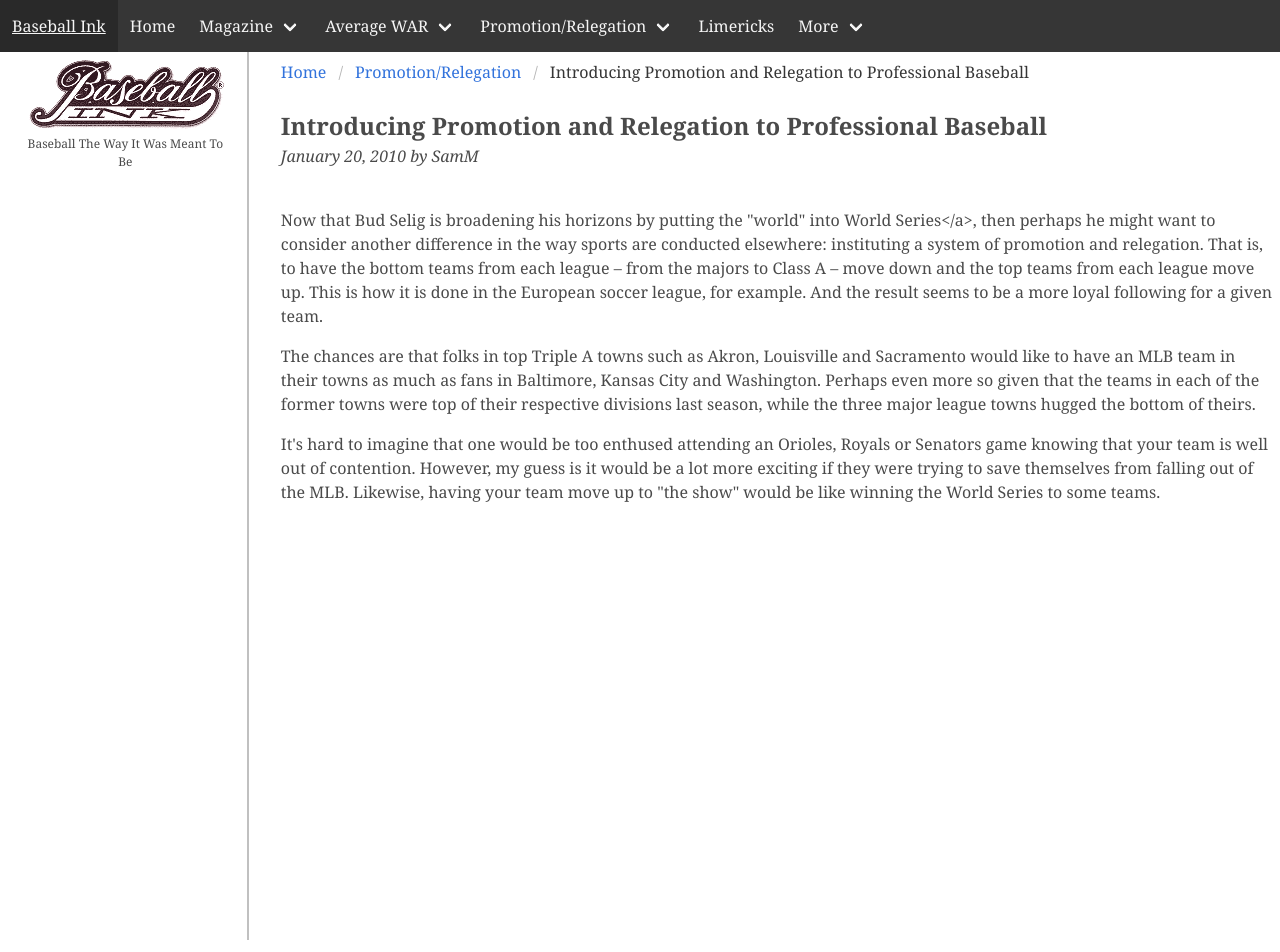
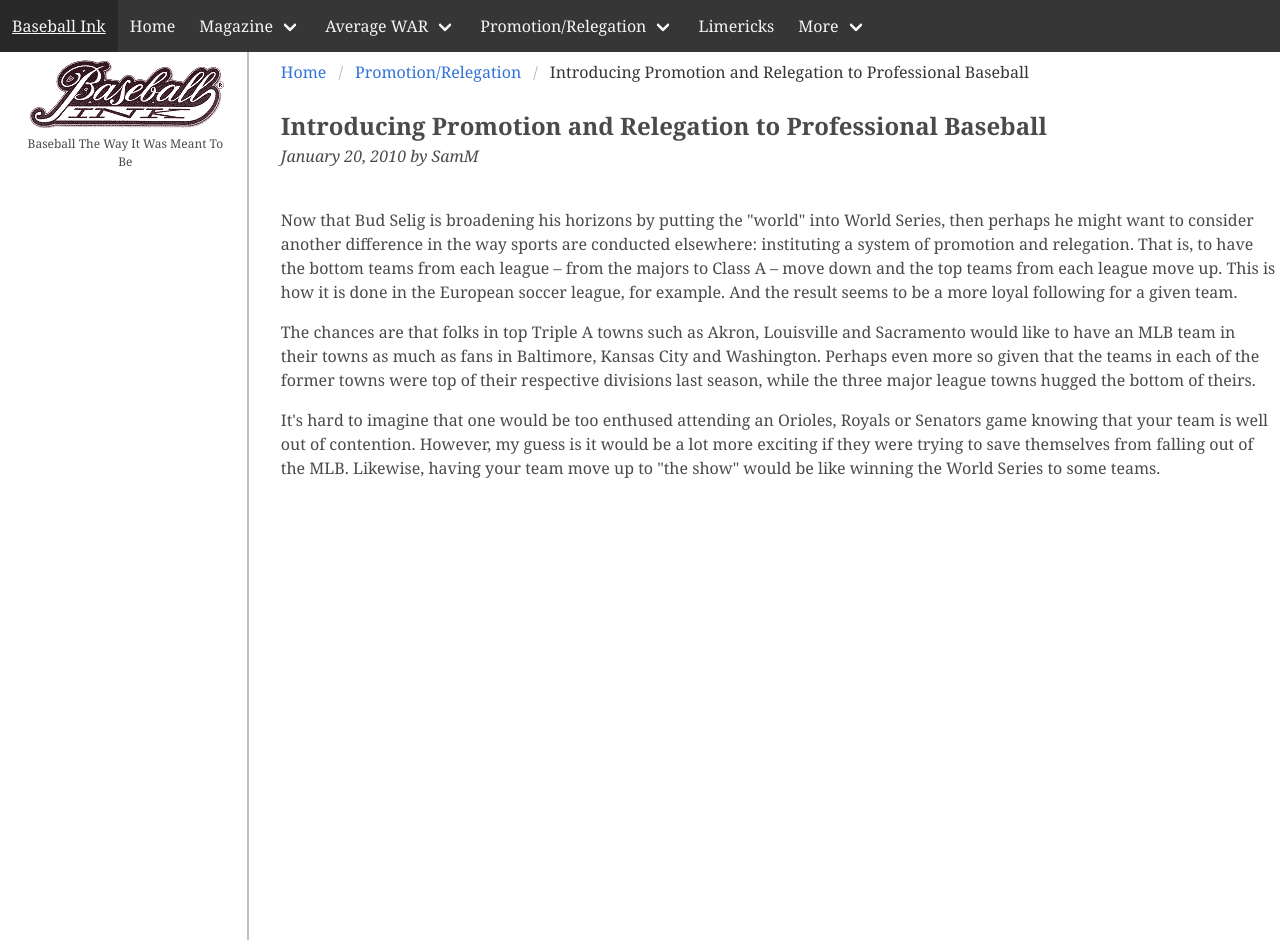
Before and after one commit to jaypalexa/baseballink, a Jekyll site: the page built from pages/pro-rel/introducing-promotion-and-relegation-to-professional-baseball.md, in a window 1280 px wide. Built offline with Jekyll 4.4.1, drawn with Linux system fonts in a browser that asks for light colours.

Commit message:
Removed extraneous </a> tag

```diff
--- a/pages/pro-rel/introducing-promotion-and-relegation-to-professional-baseball.md
+++ b/pages/pro-rel/introducing-promotion-and-relegation-to-professional-baseball.md
@@ -16,7 +16,7 @@
   <br />
 
   <p>
-    Now that Bud Selig is broadening his horizons by putting the "world" into World Series</a>, then perhaps he might want to consider another difference in the way sports are conducted elsewhere: instituting a system of promotion and relegation.  That is, to have the bottom teams from each league – from the majors to Class A – move down and the top teams from each league move up.  This is how it is done in the European soccer league, for example.  And the result seems to be a more loyal following for a given team.
+    Now that Bud Selig is broadening his horizons by putting the "world" into World Series, then perhaps he might want to consider another difference in the way sports are conducted elsewhere: instituting a system of promotion and relegation.  That is, to have the bottom teams from each league – from the majors to Class A – move down and the top teams from each league move up.  This is how it is done in the European soccer league, for example.  And the result seems to be a more loyal following for a given team.
   </p>
 
   <p>
```
